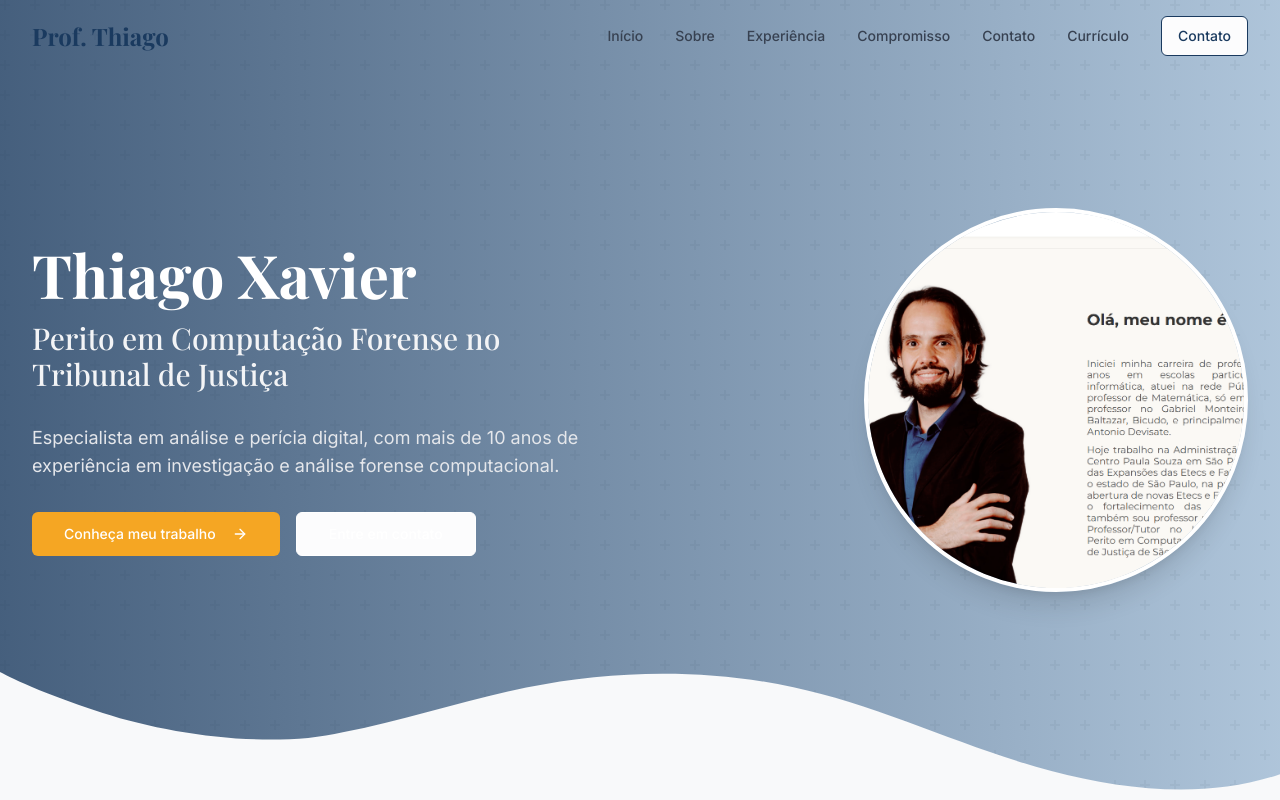
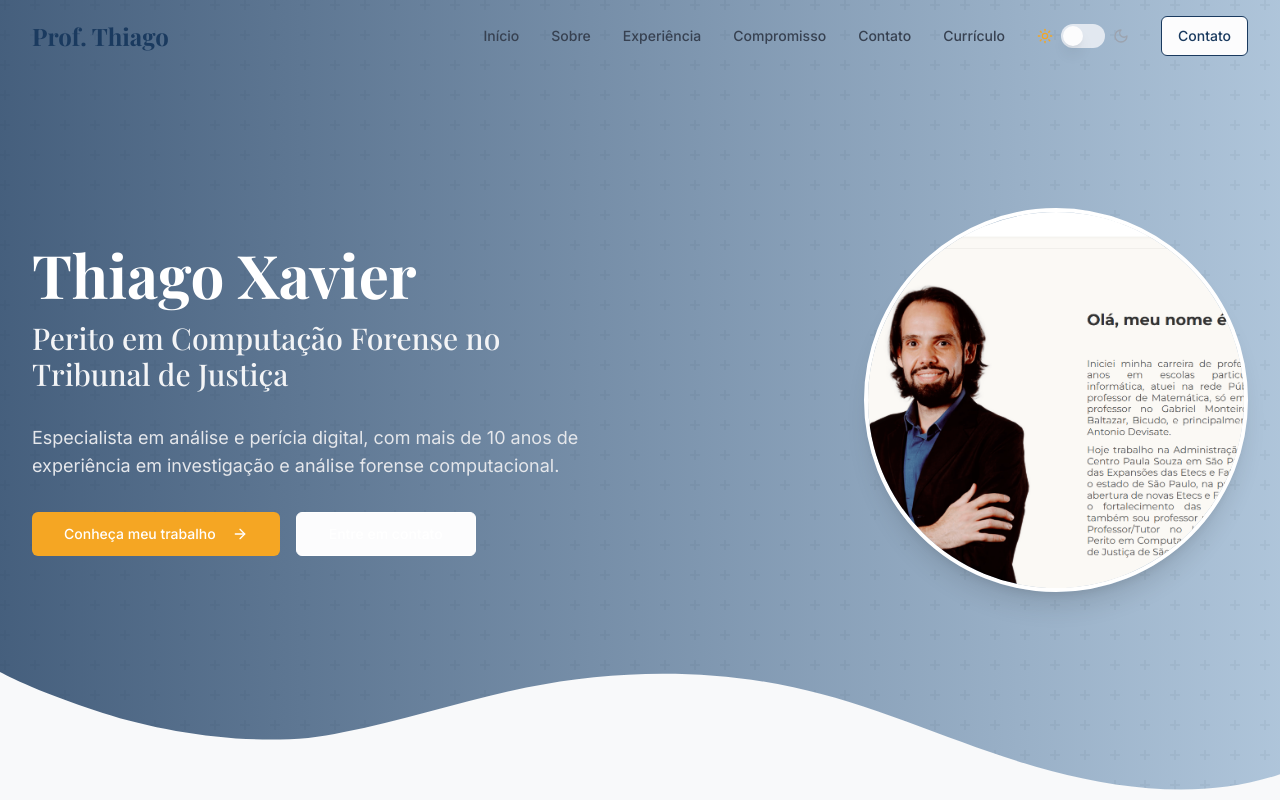
Before and after one commit to NothNada/tj-expert-portfolio-art, a React (Vite) app: page / in a window 1280 px wide. Shown: the top 800 px of the page. Built offline with nearby package versions, Linux system fonts and the light colour scheme.

Commit message:
Add light/dark theme switch
Implement a switch component to toggle between light and dark themes.

```diff
--- a/src/components/Header.tsx
+++ b/src/components/Header.tsx
@@ -2,6 +2,7 @@
 import { useState, useEffect } from 'react';
 import { Button } from '@/components/ui/button';
 import { Menu, X } from 'lucide-react';
+import ThemeToggle from './ThemeToggle';
 
 const Header = () => {
   const [isMenuOpen, setIsMenuOpen] = useState(false);
@@ -58,6 +59,7 @@ const Header = () => {
                 {item.name}
               </a>
             ))}
+            <ThemeToggle />
             <Button
               variant="outline"
               className="border-perito-primary text-perito-primary hover:bg-perito-primary hover:text-white transition-all duration-300"
@@ -67,13 +69,16 @@ const Header = () => {
           </nav>
 
           {/* Mobile Navigation Toggle */}
+          <div className="md:hidden flex items-center space-x-4">
+            <ThemeToggle />
             <button
               onClick={toggleMenu}
-            className="md:hidden flex items-center"
+              className="flex items-center"
               aria-label="Toggle menu"
             >
               {isMenuOpen ? <X size={24} /> : <Menu size={24} />}
             </button>
+          </div>
         </div>
 
         {/* Mobile Navigation Menu */}
--- /dev/null
+++ b/src/components/ThemeToggle.tsx
@@ -0,0 +1,41 @@
+
+import { useState, useEffect } from 'react';
+import { Switch } from '@/components/ui/switch';
+import { Moon, Sun } from 'lucide-react';
+
+const ThemeToggle = () => {
+  const [isDark, setIsDark] = useState(() => {
+    // Check localStorage or default to false
+    const saved = localStorage.getItem('theme');
+    return saved === 'dark';
+  });
+
+  useEffect(() => {
+    // Apply theme to document
+    if (isDark) {
+      document.documentElement.classList.add('dark');
+      localStorage.setItem('theme', 'dark');
+    } else {
+      document.documentElement.classList.remove('dark');
+      localStorage.setItem('theme', 'light');
+    }
+  }, [isDark]);
+
+  const toggleTheme = () => {
+    setIsDark(!isDark);
+  };
+
+  return (
+    <div className="flex items-center space-x-2">
+      <Sun className={`w-4 h-4 transition-colors ${isDark ? 'text-gray-400' : 'text-perito-secondary'}`} />
+      <Switch
+        checked={isDark}
+        onCheckedChange={toggleTheme}
+        className="data-[state=checked]:bg-perito-primary"
+      />
+      <Moon className={`w-4 h-4 transition-colors ${isDark ? 'text-perito-secondary' : 'text-gray-400'}`} />
+    </div>
+  );
+};
+
+export default ThemeToggle;
```
Lines whose indentation alone changed are shown as unchanged.
